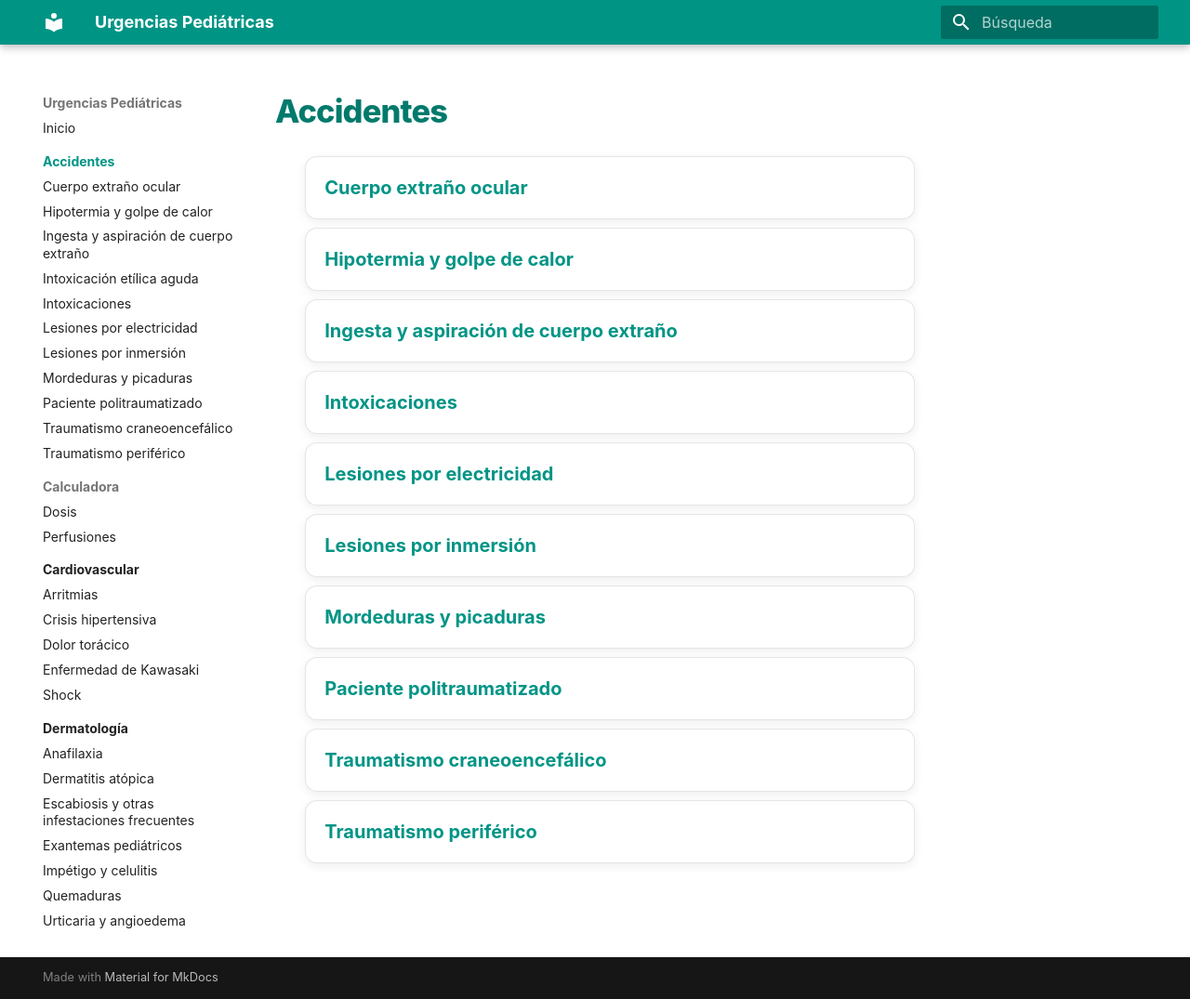
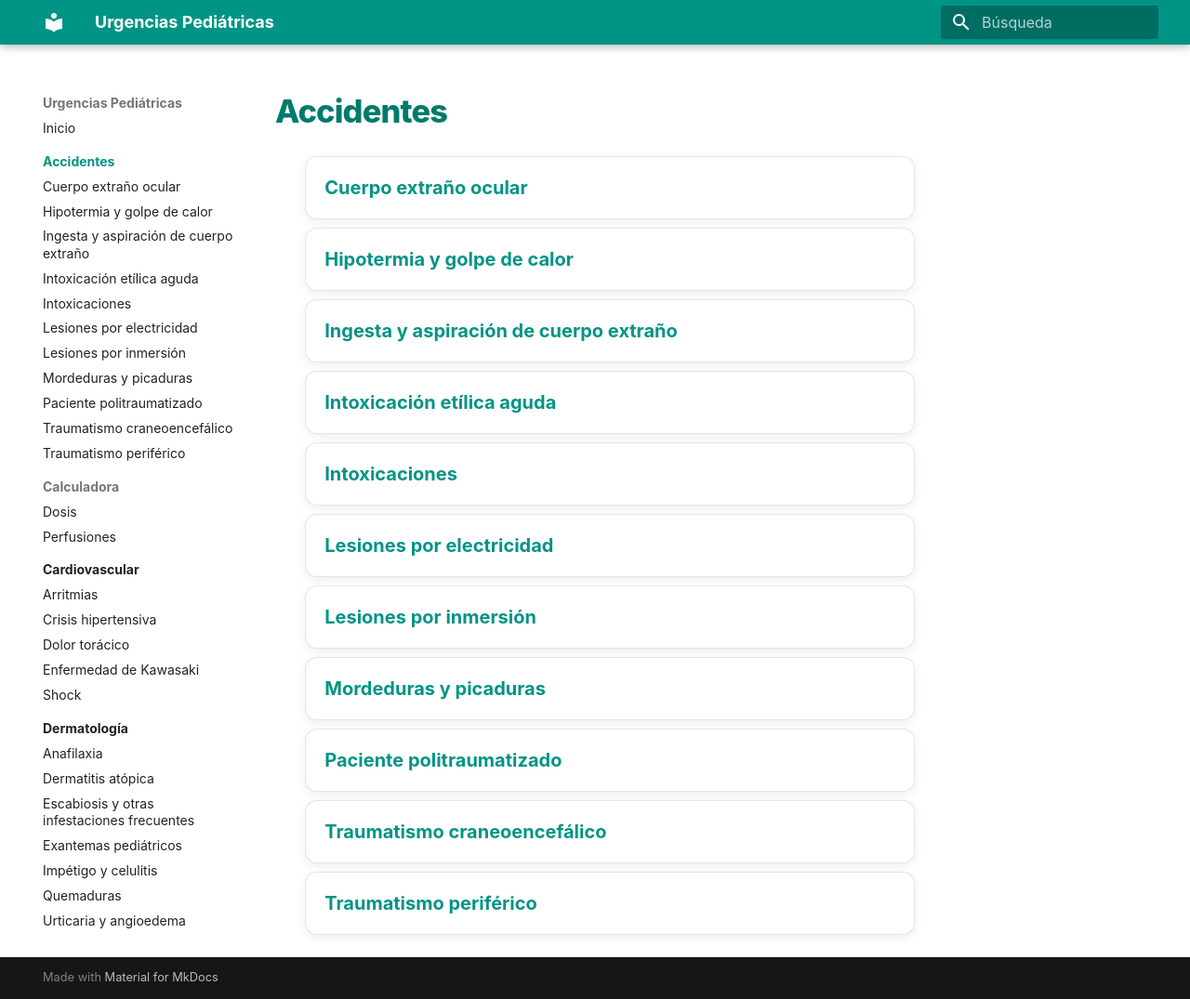
Before and after one commit to gonzaloares/urgencias-pediatricas, an MkDocs documentation site: the page built from docs/trauma/index.md, in a window 1280 px wide and 1075 px high. Shown: the whole window at 93% size. Built offline with MkDocs 1.6.1 and Material for MkDocs 9.7.7, drawn with Linux system fonts in a browser that asks for light colours.

Commit message:
docs: enlazar protocolo etílico desde Accidentes

```diff
--- a/docs/trauma/index.md
+++ b/docs/trauma/index.md
@@ -5,6 +5,7 @@
 - [Cuerpo extraño ocular](cuerpo-extrano-ocular.md)
 - [Hipotermia y golpe de calor](hipotermia-golpe-calor.md)
 - [Ingesta y aspiración de cuerpo extraño](../procedimientos/ingesta-aspiracion-cuerpo-extrano.md)
+- [Intoxicación etílica aguda](../toxicologia/intoxicacion-etilica-aguda.md)
 - [Intoxicaciones](../toxicologia/intoxicaciones.md)
 - [Lesiones por electricidad](lesiones-electricidad.md)
 - [Lesiones por inmersión](lesiones-inmersion.md)
```
